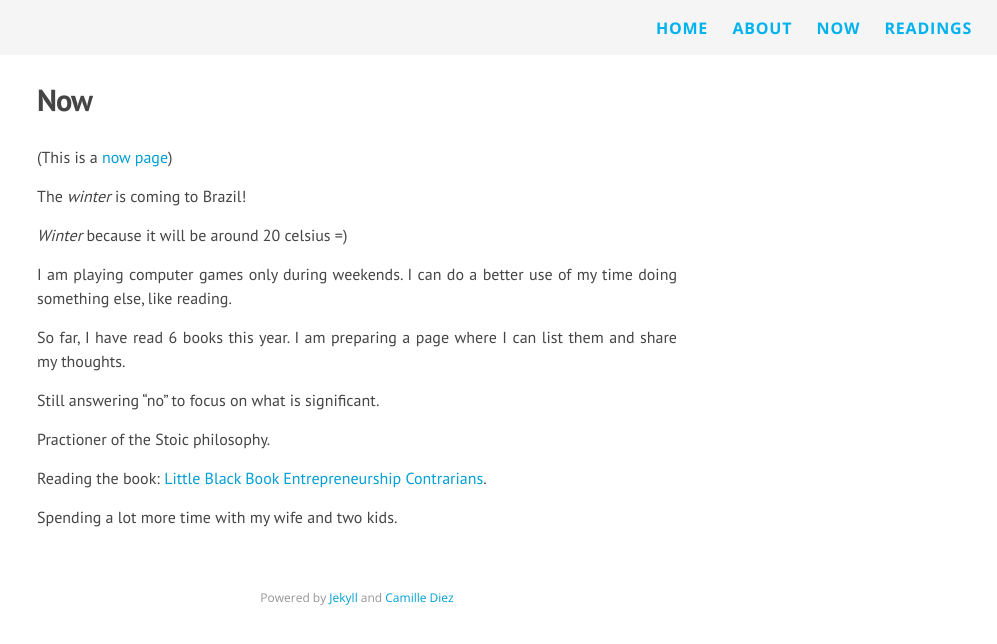
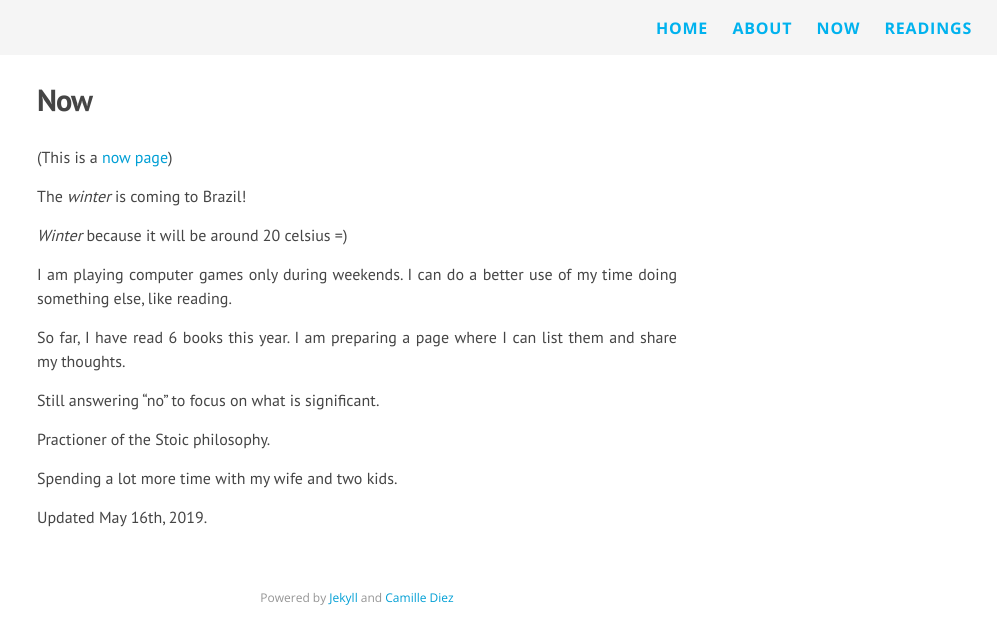
Before and after one commit to gerep/gerep.github.io, a Jekyll site: the page built from now.md, in a window 1280 px wide. Shown: the top 644 px of the page, without its empty margins (283-1280 px from the left). Built offline with Jekyll 4.4.1, drawn with Linux system fonts in a browser that asks for light colours; nearby versions of some CDN libraries; Markdown is read by kramdown in place of the engine named in the settings.

Commit message:
update now

```diff
--- a/now.md
+++ b/now.md
@@ -18,6 +18,6 @@ Still answering "no" to focus on what is significant.
 
 Practioner of the Stoic philosophy.
 
-Reading the book: [Little Black Book Entrepreneurship Contrarians](https://www.amazon.com/Little-Black-Book-Entrepreneurship-Contrarians/dp/1480576883).
+Spending a lot more time with my wife and two kids.
 
-Spending a lot more time with my wife and two kids.
+Updated May 16th, 2019.
```
